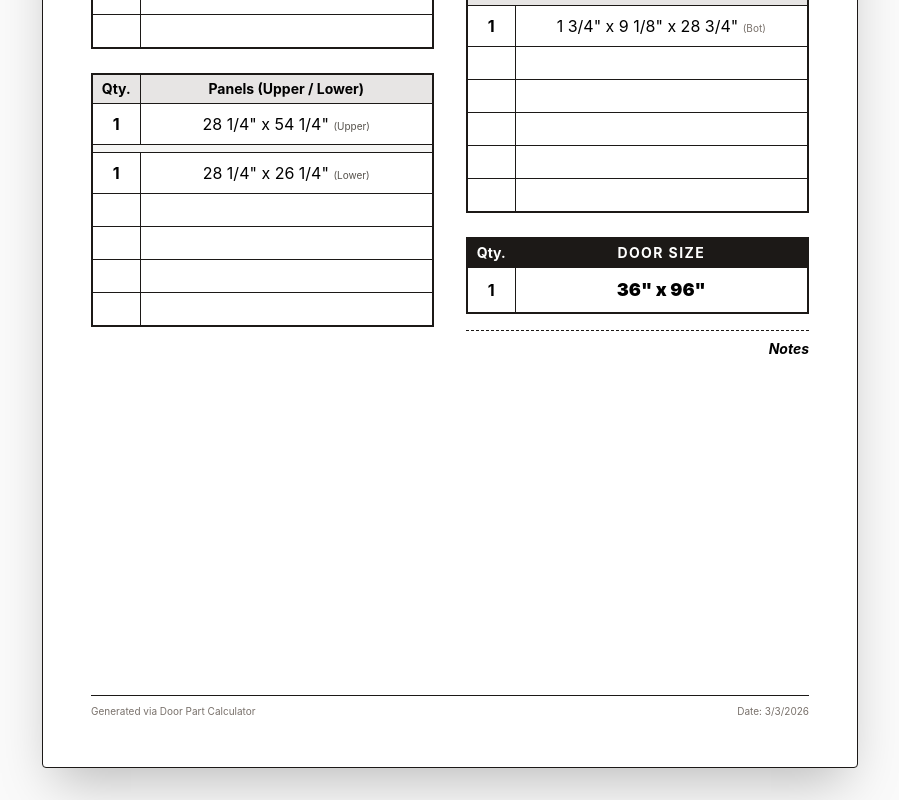
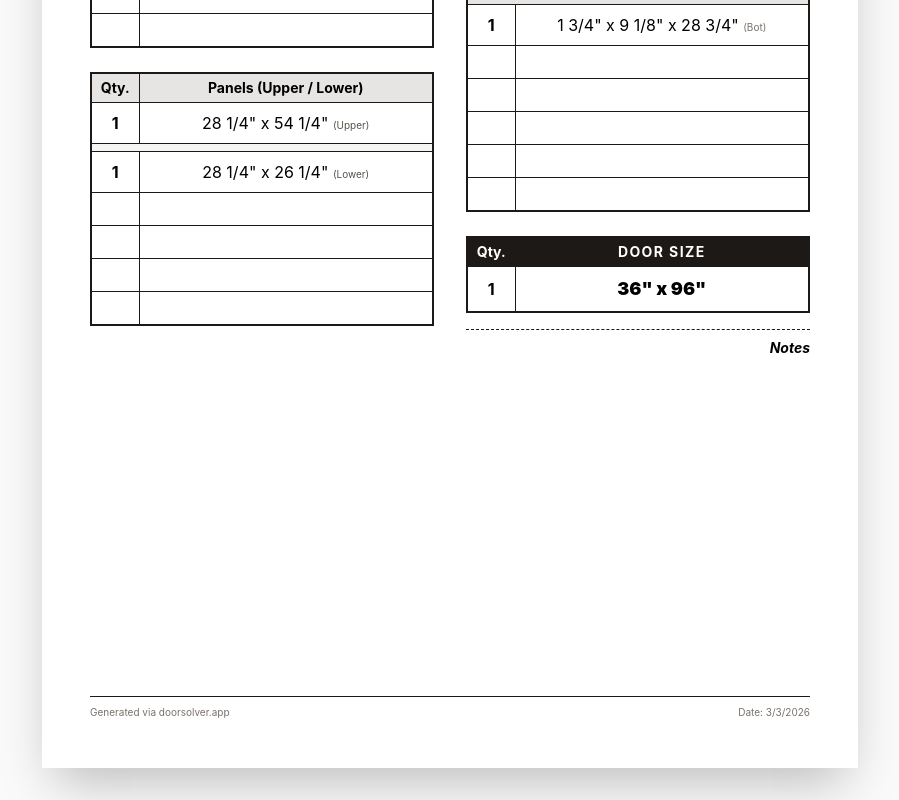
Before and after one commit to Ravoldt/Door-Solver, a React (Vite) app in the folder door-calculator/: page / in a window 1280 px wide. Shown: the part 1194-1994 px from the top of the page, without its empty margins (190-1089 px from the left). Built offline with nearby package versions, Linux system fonts and the light colour scheme.

Commit message:
adjusted print layout

```diff
--- a/door-calculator/src/components/CutListDocument.jsx
+++ b/door-calculator/src/components/CutListDocument.jsx
@@ -19,7 +19,7 @@ const formatPanelSize = (row) => `${toFraction(row.width)} x ${toFraction(row.he
 const formatDoorSize = (row) => `${toFraction(row.width)} x ${toFraction(row.height)}`;
 
 const CutListDocument = ({ data, doorType, jobName }) => (
-  <div className="max-w-[8.5in] mx-auto bg-white p-[0.5in] shadow-2xl border border-stone-900 rounded-sm print:bg-white print:shadow-none print:p-[0.5in] min-h-[11in] print:min-h-[9.5in] flex flex-col">
+  <div className="max-w-[8.5in] mx-auto bg-white p-[0.5in] shadow-2xl print:bg-white print:shadow-none print:p-0 min-h-[11in] print:min-h-0 flex flex-col">
     <div className={`mb-6 border-b-4 ${printBorderClassName} pb-2`}>
       <h1 className="text-2xl font-black uppercase tracking-tighter">{jobName}</h1>
       <div className={`text-lg border-2 ${printBorderClassName} px-3 py-1 mt-2 inline-block font-bold bg-stone-100 rounded-sm`}>
@@ -171,7 +171,7 @@ const CutListDocument = ({ data, doorType, jobName }) => (
     </div>
 
     <div className={`mt-8 text-[10px] text-stone-500 border-t ${printBorderClassName} pt-2 flex justify-between`}>
-      <span>Generated via Door Part Calculator</span>
+      <span>Generated via doorsolver.app</span>
       <span>Date: {new Date().toLocaleDateString()}</span>
     </div>
 
```
